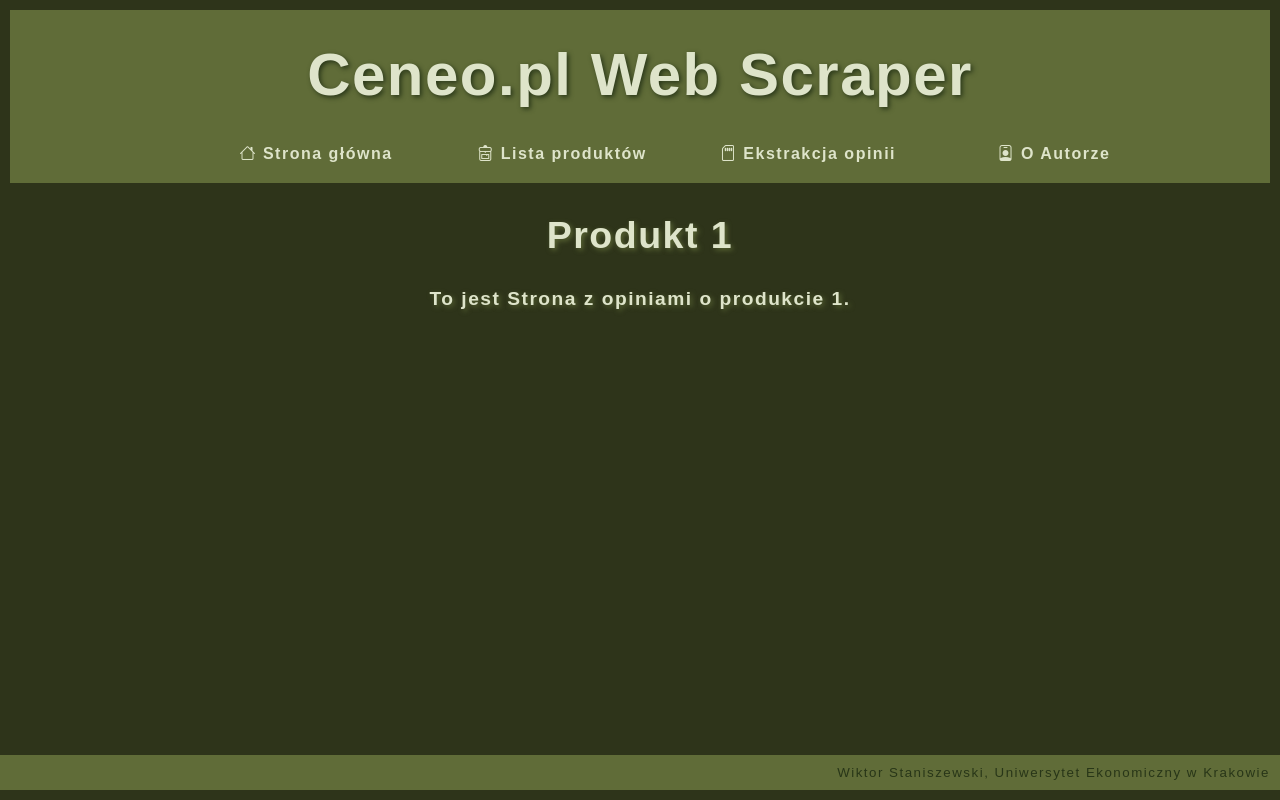
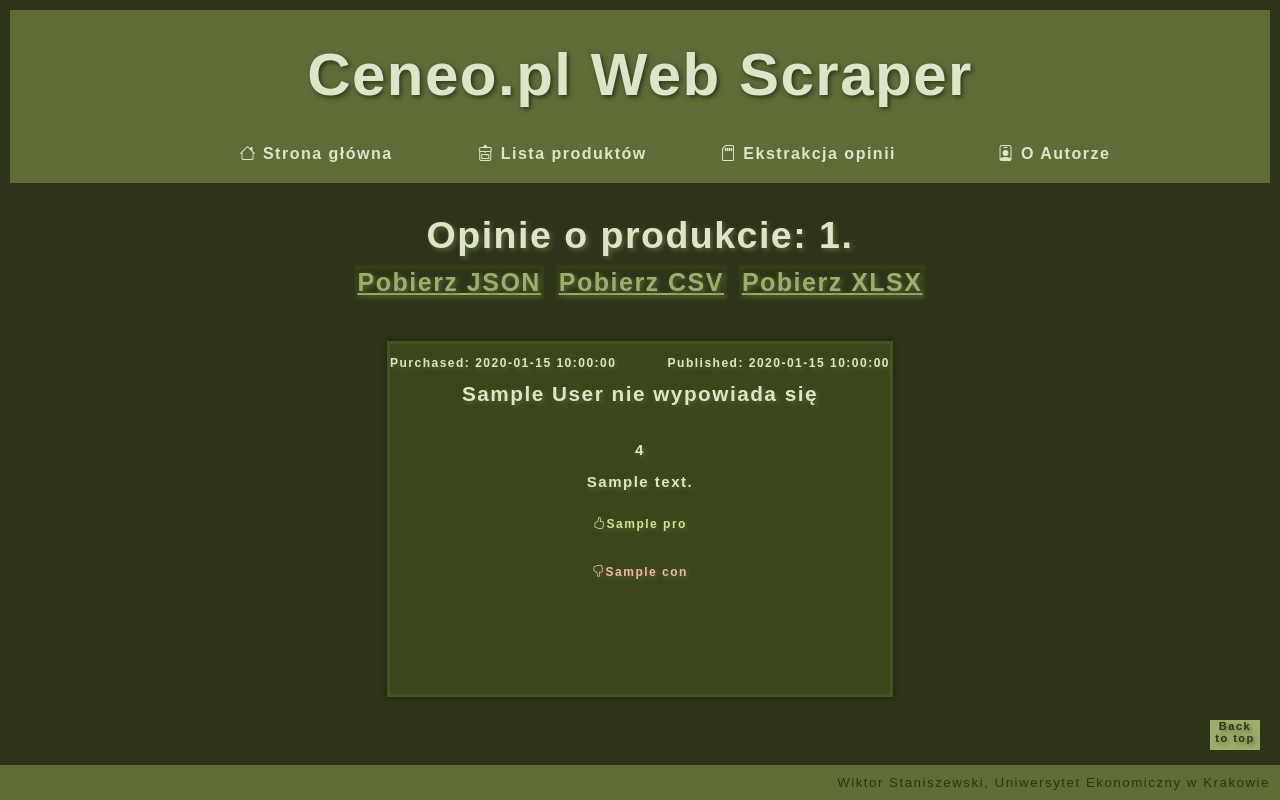
Before and after one commit to WiktorStaniszewski/CeneoWebScraperWS, a Flask app: template app/templates/product.html in a window 1280 px wide. Run offline with Flask 3, Linux system fonts and the light colour scheme; the template is opened without the code that fills it: most values are stand-ins (such as "Sample title", 1, 10 or a date in 2020).

Commit message:
2024-06-08 WS

```diff
--- a/app/routes.py
+++ b/app/routes.py
@@ -83,7 +83,10 @@
 
 @app.route('/product/<product_id>')
 def product(product_id):
-    return render_template("product.html", product_id=product_id)
+    product = []
+    with open(f"app/data/opinions/{product_id}.json", "r", encoding="UTF-8") as jfile:
+            product = json.load(jfile)
+    return render_template("product.html", product_id=product_id, product = product)
 
 @app.route('/product/download_json/<product_id>')
 def download_json(product_id):
--- a/app/static/style.css
+++ b/app/static/style.css
@@ -1,7 +1,9 @@
 html{
     background-color: #2e341a;
-    overflow: hidden;
+    overflow-y: auto;
+    overflow-x: hidden;
     letter-spacing: 1.5px;
+    scroll-behavior: smooth;
 }
 body{
     margin: 0;
@@ -60,6 +62,7 @@
     text-align: center;
     font-weight: 600;
     animation: fadeIn 2s;
+    padding-bottom: 40px;
 }
 @keyframes fadeIn {
     0% { opacity: 0; }
@@ -71,7 +74,7 @@
     padding: 10px 10px 10px;
     background-color: #606c38;
     text-align: right;
-    margin: 0px 0px 10px 0px;
+    margin: 0px 0px 0px 0px;
     width: 100%;
     height: auto;
     right: 0;
@@ -106,6 +109,18 @@
 input[type="submit"]:hover, textarea{
     background-color: #5B6735;
 }
+.topgoer{
+    background-color:#9eae6a;
+    position: fixed;
+    right: 0;
+    top: 90%;
+    margin-right: 20px;
+    height: 30px;
+    width: 50px;
+    font-size: 11px;
+    text-decoration: none;
+    color: #283618;
+}
 .error{
     text-decoration: none;
     text-shadow: none;
@@ -113,3 +128,91 @@
     font-size: medium;
     color: red;
 }
+.product_opinion{
+    display: inline-table;
+    height: 350px;
+    width: 500px;
+    background-color: #3b461a;
+    border: solid, #465222;
+    box-shadow: 0px 0px 5px #17210c;
+    padding: -10px 0 10px 0;
+    margin: 10px;
+    overflow:scroll;
+}
+.opinion_content1{
+    font-size: 12px;
+    float: right;
+    position:flex;
+    top: 50%;
+}
+.opinion_content2{
+    font-size: 12px;
+    float: left;
+}
+.container{
+    background-color: #3b461a;
+    width: 500px;
+    height: 300px;
+    margin: 10px 10px 10px 10px;
+    padding: 0px 10px 0 10px;
+    display: inline-table;
+    justify-content: center;
+}
+.container > h5{
+    justify-content: center;
+}
+.goodnbad{
+    display: absolute;
+}
+.pro{
+    font-weight: light;
+    font-size: 12px;
+    display: inline-flex;
+    padding: -5px;
+    color: #d0e491;
+}
+.con{
+    font-weight: light;
+    font-size: 12px;
+    display: inline-flex;
+    padding: 10px 0 0 0;
+    color: #f1b8a3;
+
+}
+.produkt_link{
+    border: solid, #333e13;
+    box-shadow:inset 0 0 3px #465222;
+    color: #9eae6a;
+    font-size: 25px;
+    vertical-align: center;
+}
+.produkt_link:hover{
+    color:#606c38;
+}
+.recommended{
+    font-weight: bold;
+    font-size: 23px;
+    padding: 0;
+}
+.not_recommended{
+    font-weight: bold;
+    padding: 0;
+    font-size: 23px;
+}
+.opinion_content{
+    font-weight: light;
+    font-size: 15px;
+}
+::-webkit-scrollbar{
+    background:#465222;
+    width: 14px;
+}
+::-webkit-scrollbar-thumb{
+    background: #606c38;
+    border-radius: 10px;
+    box-shadow:inset 0 0 3px #465222;
+
+}
+::-webkit-scrollbar-track {
+    box-shadow: inset 0 0 5px #283618;
+}
--- a/app/templates/author.html
+++ b/app/templates/author.html
@@ -3,5 +3,5 @@
     Autor projektu
 {% endblock title %}
 {% block content %}
-    <p>To jest strona o Autorze</p>
+    <p>Wiktor Staniszewski 231486 - IS1213</p>
 {% endblock content %}
--- a/app/templates/index.html
+++ b/app/templates/index.html
@@ -3,5 +3,8 @@
     Opis projektu
 {% endblock title %}
 {% block content %}
-    <p>To jest Strona Główna.</p>
+    <p>Ceneo Web Scraper wykonany przez:
+        Wiktora Staniszewskiego
+    </p>
+    <p>Program ten pobiera dane o produktach z serwisu Ceneo.pl i wyświetla opinie i oceny</p>
 {% endblock content %}
--- a/app/templates/product.html
+++ b/app/templates/product.html
@@ -1,7 +1,38 @@
 {% extends "base.html" %}
 {% block title %}
-    Produkt {{product_id}}
+    Opinie o produkcie: {{product_id}}.
+    <br> <a href="{{ url_for('download_json', product_id=product_id) }}" class="produkt_link">Pobierz JSON</a>
+    <a href="{{ url_for('download_csv', product_id=product_id) }}" class="produkt_link">Pobierz CSV</a>
+    <a href="{{ url_for('download_xlsx', product_id=product_id) }}" class="produkt_link">Pobierz XLSX</a>
 {% endblock title %}
 {% block content %}
-    <p>To jest Strona z opiniami o produkcie {{product_id}}.</p>
+
+    {% for opinion in product %}
+    <div class="product_opinion">
+        <p class="opinion_content1">Published: {{opinion["publish_date"]}}</p>
+        <p class="opinion_content2">Purchased: {{opinion["purchase_date"]}}</p>
+        {% if not opinion["recommendation"] %}
+            <h5>{{opinion["author"]}} nie wypowiada się</h5>
+        {% elif opinion["recommendation"] == "Polecam" %}
+            <h5 class="recommended"><i class="bi bi-emoji-heart-eyes"></i> {{opinion["author"]}} Poleca <i class="bi bi-emoji-heart-eyes"></i></h5>
+        {% else %}
+            <h5 class="not_recommended"><i class="bi bi-ban"></i> {{opinion["author"]}} Nie poleca <i class="bi bi-ban"></i></h5>
+        {% endif %}
+        <p class="opinion_content">{{opinion["rating"]}}</p>
+        <p class="opinion_content">{{opinion["content"]}}</p>
+        <div class="goodnbad">
+            {% if opinion["pros"] %}
+                {% for pro in opinion["pros"] %}
+                    <p class="pro"><i class="bi bi-hand-thumbs-up"></i> {{pro}}</p>
+                {% endfor %}
+            {% endif %}
+            {% if opinion["cons"] %}<br>
+                {% for con in opinion["cons"] %}
+                    <p class="con"><i class="bi bi-hand-thumbs-down"></i> {{con}}</p>
+                {% endfor %}
+            {% endif %}
+        </div>
+    </div>
+    {% endfor %}
+    <a href="#" class="topgoer">Back to top</a>
 {% endblock content %}
```
Also changed, not shown: app/templates/products.html (+11 -1 lines).
